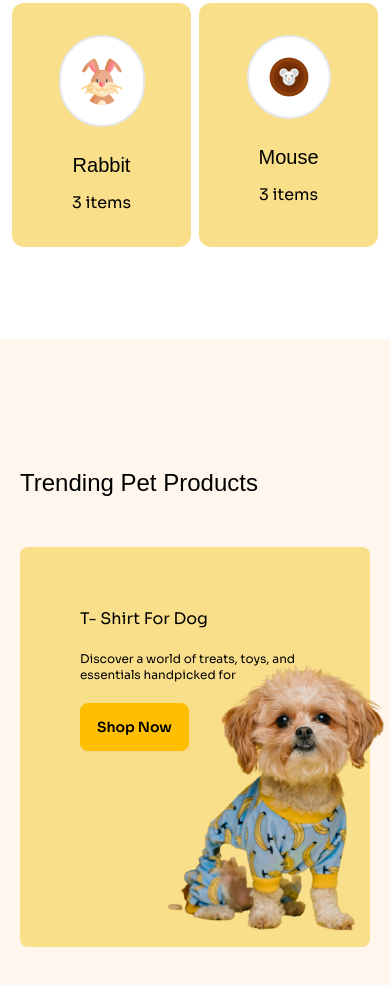
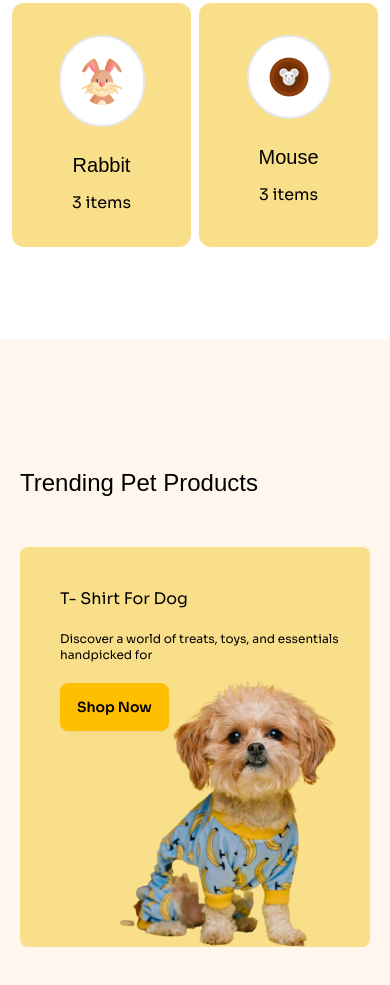
Before and after one commit to Utsob1621/Pet-house-asm, a plain HTML site: page index.html in a window 390 px wide. Shown: the part 1231-2216 px from the top of the page. Drawn offline with nearby package versions, Linux system fonts and the light colour scheme; a web font is replaced by a local one.

Commit message:
adde text

```diff
--- a/index.html
+++ b/index.html
@@ -160,12 +160,12 @@
         <div class="flex flex-1 lg:flex-row mt-12 gap-5">
           <div class="w-full lg:w-[40%] bg-secondary-bg rounded-lg p-5 h-[400px]">
             <!-- <div class="bg-[url('./c1-assets/cute-pet-mid.png')] bg-no-repeat bg-contain bg-bottom"> -->
-              <div class="p-10 space-y-5 absolute lg:w-[30%]">
+              <div class="p-5 space-y-5 absolute lg:w-[30%]">
                 <h3 class="lg:text-3xl">T- Shirt For Dog</h3>
                 <p class="text-xs lg:text-base">Discover a world of treats, toys, and essentials handpicked for </p>
                 <button class="btn btn-warning">Shop Now</button>
               </div>
-              <div><img class="w-56 lg:w-[40%] relative -right-32 top-24 lg:-right-48 lg:top-32" src="./c1-assets/cute-pet-mid.png" alt=""></div>
+              <div><img class="w-56 lg:w-[40%] relative -right-20 top-28 lg:-right-48 lg:top-32" src="./c1-assets/cute-pet-mid.png" alt=""></div>
             <!-- </div> -->
           </div>
           <!--  -->
```
